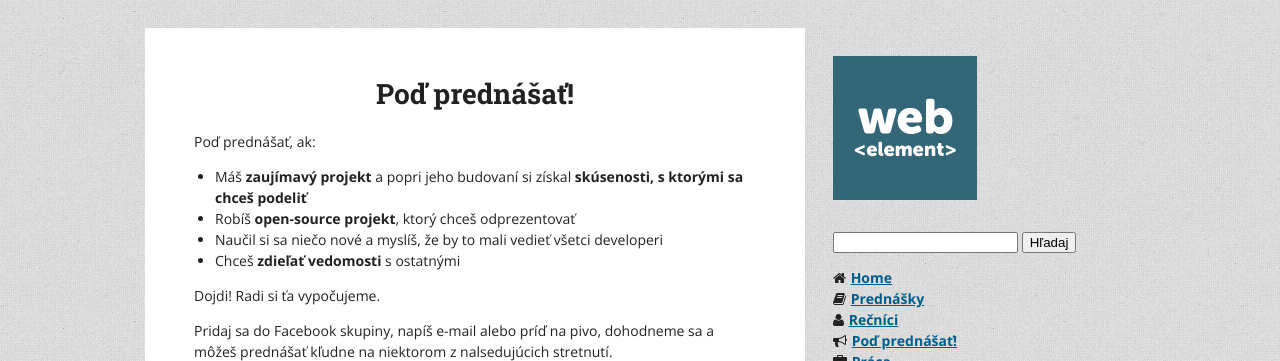
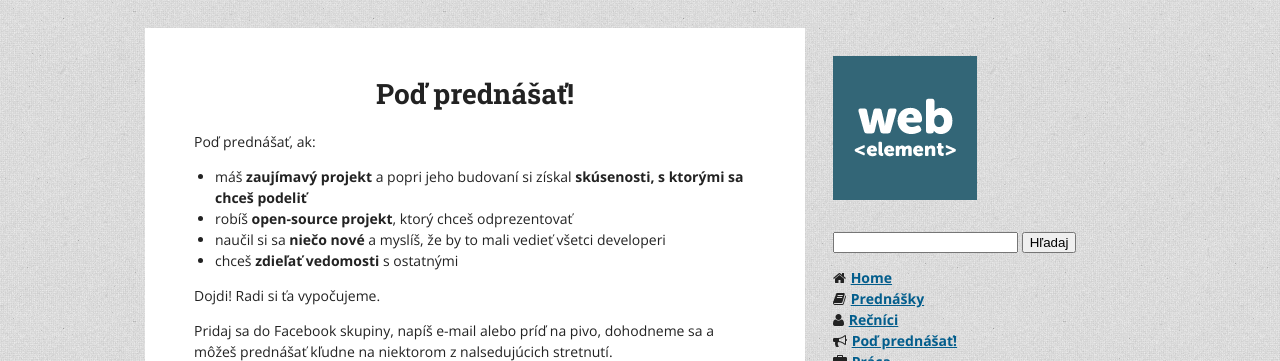
Before and after one commit to ujovlado/webelement-sk, a Jekyll site: the page built from pod-prednasat.md, in a window 1280 px wide. Shown: the top 361 px of the page. Built offline with Jekyll 4.4.1, drawn with Linux system fonts in a browser that asks for light colours.

```diff
--- a/pod-prednasat.md
+++ b/pod-prednasat.md
@@ -6,10 +6,10 @@ permalink: /pod-prednasat/
 
 Poď prednášať, ak:
 
-- Máš **zaujímavý projekt** a popri jeho budovaní si získal **skúsenosti, s ktorými sa chceš podeliť**
-- Robíš **open-source projekt**, ktorý chceš odprezentovať
-- Naučil si sa niečo nové a myslíš, že by to mali vedieť všetci developeri
-- Chceš **zdieľať vedomosti** s ostatnými
+- máš **zaujímavý projekt** a popri jeho budovaní si získal **skúsenosti, s ktorými sa chceš podeliť**
+- robíš **open-source projekt**, ktorý chceš odprezentovať
+- naučil si sa **niečo nové** a myslíš, že by to mali vedieť všetci developeri
+- chceš **zdieľať vedomosti** s ostatnými
 
 Dojdi! Radi si ťa vypočujeme.
 
```
Also changed, not shown: podobne-stretnutia.md (+2 -2 lines).
